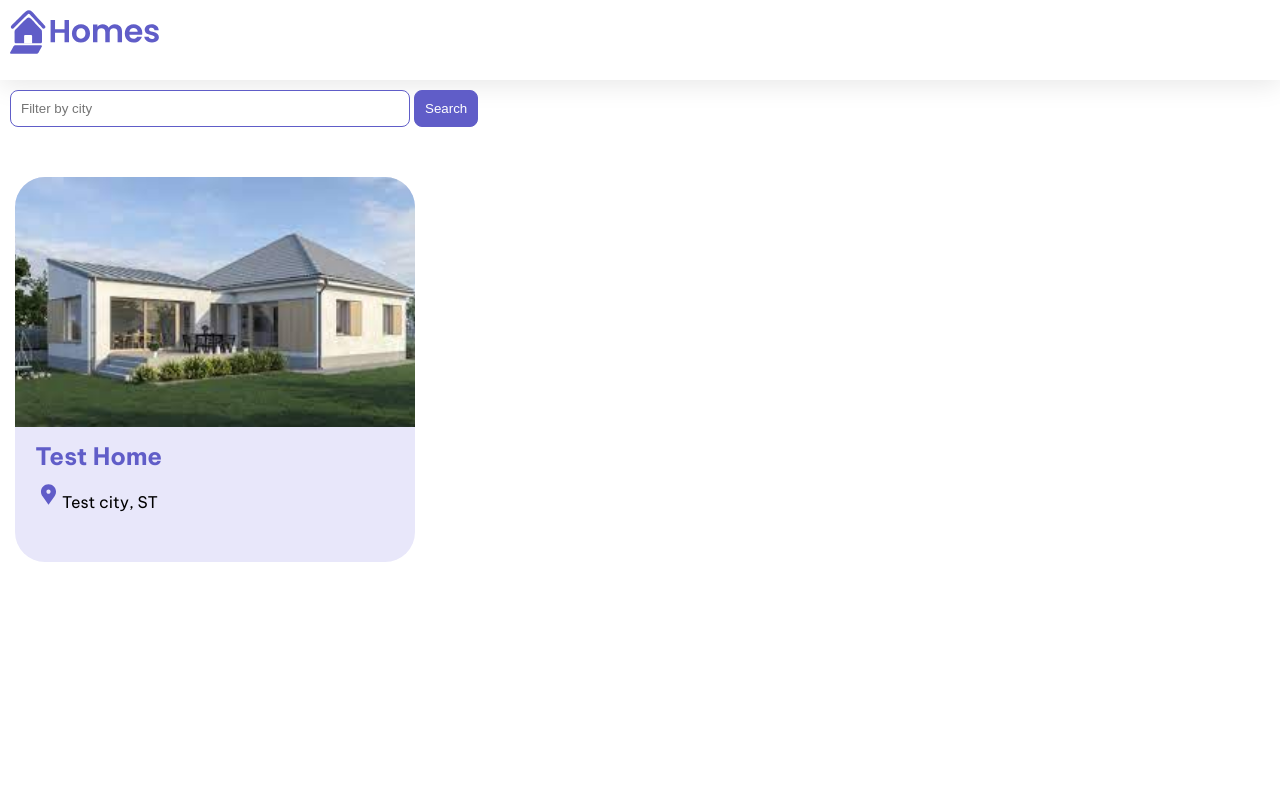
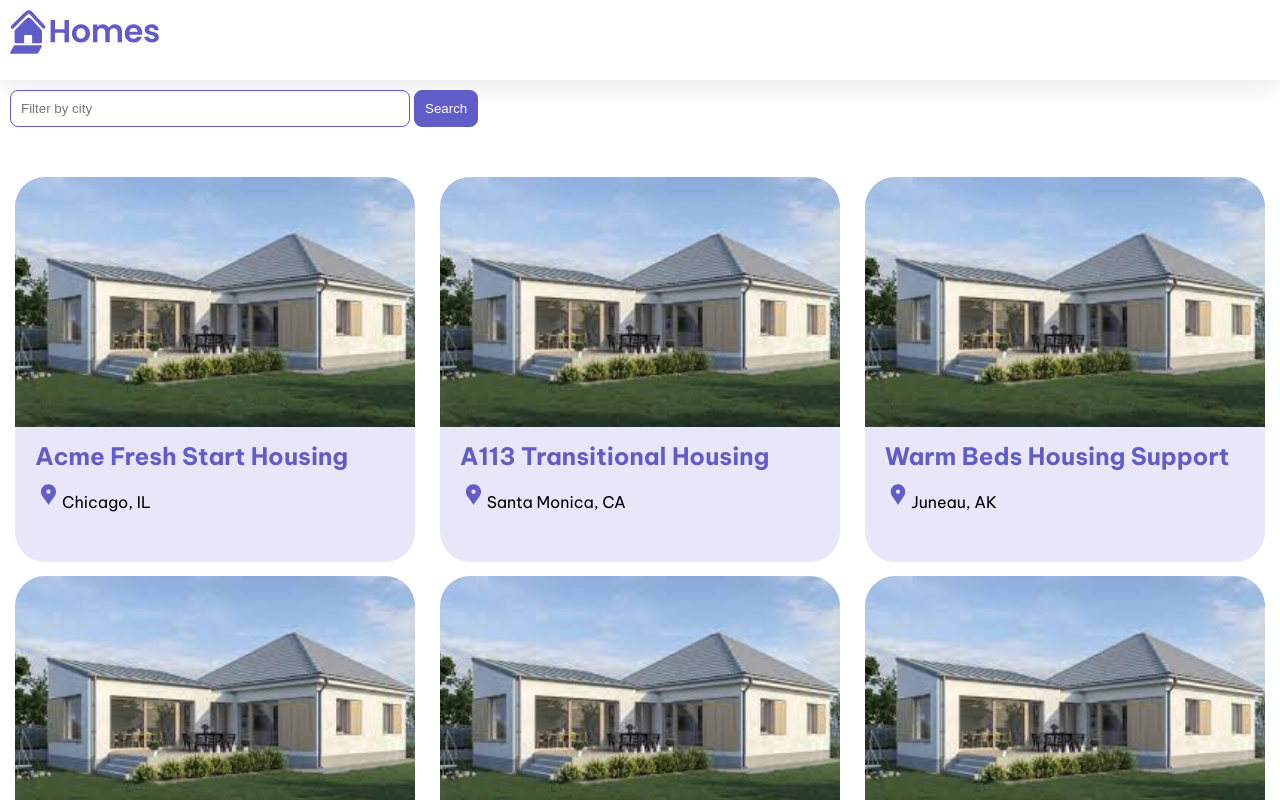
Before and after one commit to ajifernandez/anguilar.io---First-Angular-app, an Angular app: page / in a window 1280 px wide. Shown: the top 800 px of the page. Built offline with nearby package versions, Linux system fonts and the light colour scheme.

Commit message:
Use *ngFor to list objects in component

```diff
--- a/src/app/home/home.component.ts
+++ b/src/app/home/home.component.ts
@@ -18,20 +18,115 @@
     </form>
   </section>
   <section class="results">
-    <app-housing-location [housingLocation]="housingLocation"></app-housing-location>
+  <app-housing-location
+    *ngFor="let housingLocation of housingLocationList"
+    [housingLocation]="housingLocation">
+  </app-housing-location>
   </section>
   `,
   styleUrls: ['./home.component.css']
 })
 export class HomeComponent {
-  housingLocation: HousingLocation = {
-    id: 9999,
-    name: 'Test Home',
-    city: 'Test city',
-    state: 'ST',
-    photo: 'assets/example-house.jpg',
-    availableUnits: 99,
-    wifi: true,
-    laundry: false,
-  };
+  housingLocationList: HousingLocation[] = [
+    {
+      id: 0,
+      name: 'Acme Fresh Start Housing',
+      city: 'Chicago',
+      state: 'IL',
+      photo: '/assets/example-house.jpg',
+      availableUnits: 4,
+      wifi: true,
+      laundry: true
+    },
+    {
+      id: 1,
+      name: 'A113 Transitional Housing',
+      city: 'Santa Monica',
+      state: 'CA',
+      photo: '/assets/example-house.jpg',
+      availableUnits: 0,
+      wifi: false,
+      laundry: true
+    },
+    {
+      id: 2,
+      name: 'Warm Beds Housing Support',
+      city: 'Juneau',
+      state: 'AK',
+      photo: '/assets/example-house.jpg',
+      availableUnits: 1,
+      wifi: false,
+      laundry: false
+    },
+    {
+      id: 3,
+      name: 'Homesteady Housing',
+      city: 'Chicago',
+      state: 'IL',
+      photo: '/assets/example-house.jpg',
+      availableUnits: 1,
+      wifi: true,
+      laundry: false
+    },
+    {
+      id: 4,
+      name: 'Happy Homes Group',
+      city: 'Gary',
+      state: 'IN',
+      photo: '/assets/example-house.jpg',
+      availableUnits: 1,
+      wifi: true,
+      laundry: false
+    },
+    {
+      id: 5,
+      name: 'Hopeful Apartment Group',
+      city: 'Oakland',
+      state: 'CA',
+      photo: '/assets/example-house.jpg',
+      availableUnits: 2,
+      wifi: true,
+      laundry: true
+    },
+    {
+      id: 6,
+      name: 'Seriously Safe Towns',
+      city: 'Oakland',
+      state: 'CA',
+      photo: '/assets/example-house.jpg',
+      availableUnits: 5,
+      wifi: true,
+      laundry: true
+    },
+    {
+      id: 7,
+      name: 'Hopeful Housing Solutions',
+      city: 'Oakland',
+      state: 'CA',
+      photo: '/assets/example-house.jpg',
+      availableUnits: 2,
+      wifi: true,
+      laundry: true
+    },
+    {
+      id: 8,
+      name: 'Seriously Safe Towns',
+      city: 'Oakland',
+      state: 'CA',
+      photo: '/assets/example-house.jpg',
+      availableUnits: 10,
+      wifi: false,
+      laundry: false
+    },
+    {
+      id: 9,
+      name: 'Capital Safe Towns',
+      city: 'Portland',
+      state: 'OR',
+      photo: '/assets/example-house.jpg',
+      availableUnits: 6,
+      wifi: true,
+      laundry: true
+    }
+  ];
 }
```
